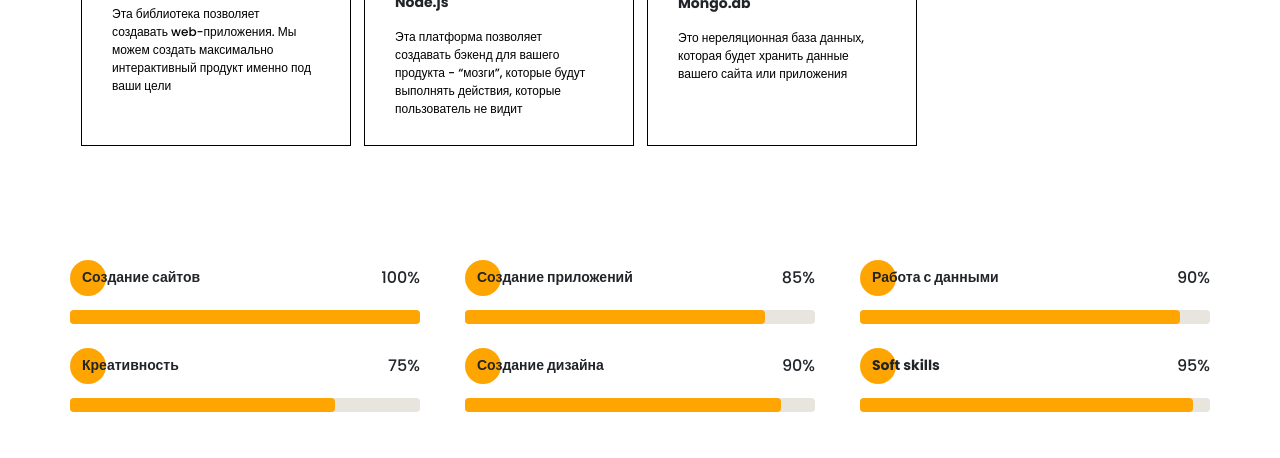
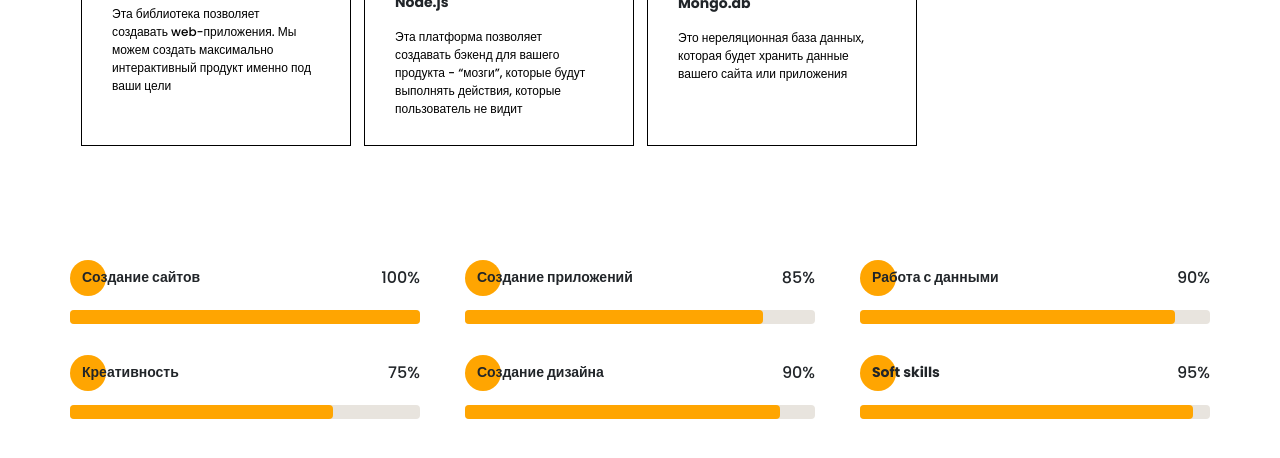
Before and after one commit to Diana77777/Portfolio, a website: page index.html in a window 1280 px wide. Shown: the part 2944-3402 px from the top of the page. Drawn offline with Linux system fonts and the light colour scheme.

Commit message:
portfolio

```diff
--- a/index.html
+++ b/index.html
@@ -36,7 +36,7 @@
       property="twitter:image"
       content="https://metatags.io/assets/meta-tags-16a33a6a8531e519cc0936fbba0ad904e52d35f34a46c97a2c9f6f7dd7d336f2.png"
     />
-
+    <base href="/">
     <!-- Favicon  -->
     <link
       rel="apple-touch-icon"
@@ -557,8 +557,11 @@
         100%
     </div>
 </div>
-<div class="scroll__divider"></div>
-<div class="scroll__divider-alt" style="width: 350px;"></div>
+<div class="scroll__divider">
+
+  <span style="width: 100%"></span>
+</div>
+
 </div>
 <div class="scroll__column">
     <div class="scroll__descr">
@@ -569,8 +572,11 @@
     85%
 </div>
 </div>
-<div class="scroll__divider"></div>
-<div class="scroll__divider-alt" style="width: 300px;"></div>
+<div class="scroll__divider">
+
+  <span style="width: 85%"></span>
+</div>
+
 </div>
 <div class="scroll__column">
     <div class="scroll__descr">
@@ -581,8 +587,11 @@
     90%
 </div>
 </div>
-<div class="scroll__divider"></div>
-<div class="scroll__divider-alt" style="width: 320px;"></div>
+<div class="scroll__divider">
+
+  <span style="width: 90%"></span>
+</div>
+
 </div>
 <div class="scroll__column">
     <div class="scroll__descr">
@@ -593,8 +602,11 @@
     75%
 </div>
 </div>
-<div class="scroll__divider"></div>
-<div class="scroll__divider-alt" style="width: 265px;"></div>
+<div class="scroll__divider">
+  <span style="width: 75%"></span>
+
+</div>
+
 </div>
 <div class="scroll__column">
     <div class="scroll__descr">
@@ -605,8 +617,9 @@
     90%
 </div>
 </div>
-<div class="scroll__divider"></div>
-<div class="scroll__divider-alt" style="width: 316px;"></div>
+<div class="scroll__divider">
+  <span style="width: 90%"></span>
+</div>
 </div>
 <div class="scroll__column">
     <div class="scroll__descr">
@@ -617,14 +630,16 @@
     95%
 </div>
 </div>
-<div class="scroll__divider"></div>
-<div class="scroll__divider-alt" style="width: 333px;"></div>
+
+<div class="scroll__divider">
+  <span style="width: 95%"></span>
+
 </div>
 </div>
 
 
 </section>
 
-    <script src="js/script.js"></script>
+    <script src="src/js/script.js"></script>
   </body>
 </html>
--- a/src/js/script.js
+++ b/src/js/script.js
@@ -9,3 +9,8 @@ hamburger.addEventListener("click", () => {
 close.addEventListener("click", () => {
   menu.classList.remove("active");
 });
+
+const subtitles = document.querySelectorAll(".scroll__subtitle"),
+  dividers = document.querySelectorAll(".scroll__divider span");
+
+subtitles.forEach((item) => {});
--- a/src/sass/blocks/_scroll.scss
+++ b/src/sass/blocks/_scroll.scss
@@ -1,6 +1,7 @@
 .scroll {
   position: absolute;
   width: 1140px;
+  height: 400px;
   padding: 120px 0 120px 0;
   display: grid;
   grid-template-columns: repeat(3, 350px);
@@ -17,12 +18,10 @@
     margin-top: 20px;
     background: #e8e4de;
     border-radius: 4px;
-    &-alt {
-      width: 350px;
-      margin-top: -14px;
-      position: absolute;
-      height: 14px;
-      background: #ffa501;
+    span {
+      display: block;
+      height: 100%;
+      background-color: $main-color;
       border-radius: 4px;
     }
   }
```
Also changed, not shown: src/css/style.min.css, 1 other file.
